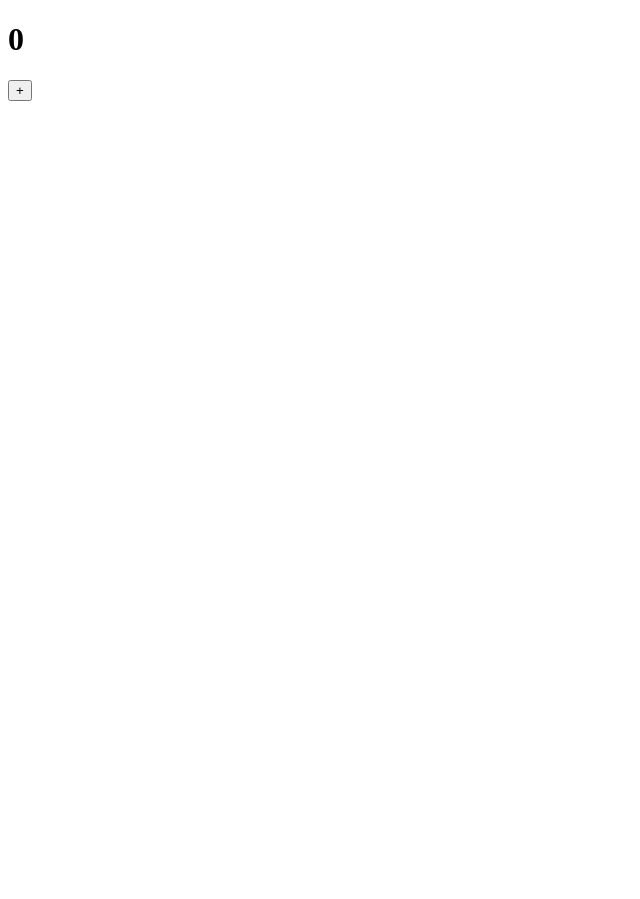
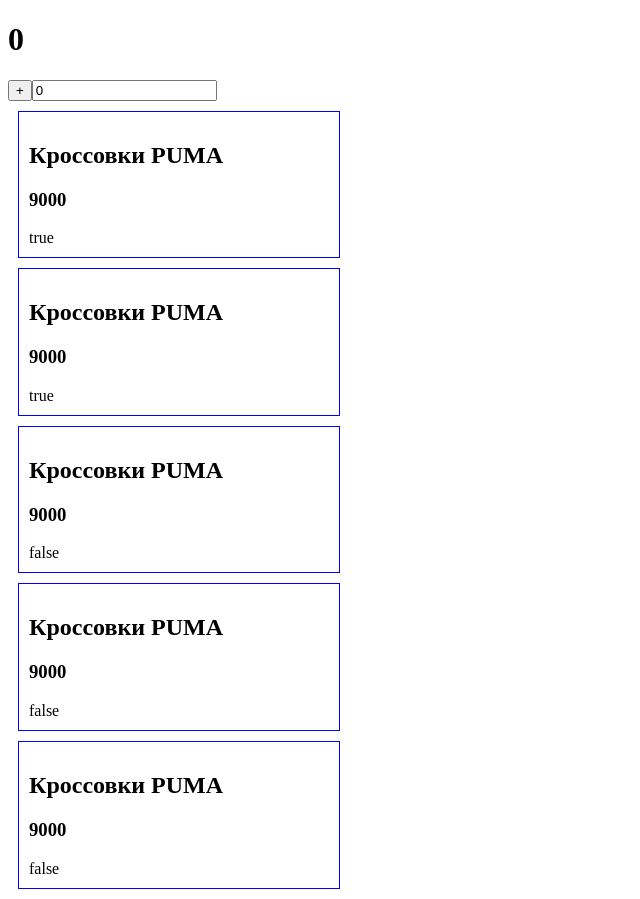
Before and after one commit to kuzinkim/vuejs-shop, a Vue app: page / in a window 1280 px wide. Shown: the whole page, without its empty margins (0-640 px from the left). Before the commit the page ends 800 px from the top, so only its background shows below. Built offline with nearby package versions, Linux system fonts and the light colour scheme.

Commit message:
стягивание данных в компонент

```diff
--- a/src/App.vue
+++ b/src/App.vue
@@ -1,7 +1,13 @@
 <script setup>
-import MyHello from './components/MyHello.vue'
+import Counter from './components/CounterComponent.vue'
+import ExampleComponent from './components/ExampleComponent.vue'
 </script>
 
 <template>
-  <MyHello />
+  <Counter />
+  <ExampleComponent title="Кроссовки PUMA" :price="9000" is-added />
+  <ExampleComponent title="Кроссовки PUMA" :price="9000" :isAdded="true" />
+  <ExampleComponent title="Кроссовки PUMA" :price="9000" />
+  <ExampleComponent title="Кроссовки PUMA" :price="9000" />
+  <ExampleComponent title="Кроссовки PUMA" :price="9000" />
 </template>
--- a/src/components/MyHello.vue
+++ b/src/components/CounterComponent.vue
@@ -28,6 +28,10 @@
 const increment = () => {
   count.value++
 }
+
+// function updateCount(event) {
+//   count.value = Number(event.target.value)
+// }
 </script>
 
 <!-- Composition API end -->
@@ -35,4 +39,5 @@
 <template>
   <h1>{{ count }}</h1>
   <button @click="increment">+</button>
+  <input type="text" v-model="count" />
 </template>
--- /dev/null
+++ b/src/components/ExampleComponent.vue
@@ -0,0 +1,24 @@
+<script setup>
+defineProps({
+  title: String,
+  price: Number,
+  isAdded: Boolean,
+})
+</script>
+
+<template>
+  <div class="product">
+    <h2>{{ title }}</h2>
+    <h3>{{ price }}</h3>
+    <div>{{ isAdded }}</div>
+  </div>
+</template>
+
+<style scoped>
+.product {
+  border: 1px solid blue;
+  padding: 10px;
+  margin: 10px;
+  max-width: 300px;
+}
+</style>
```
